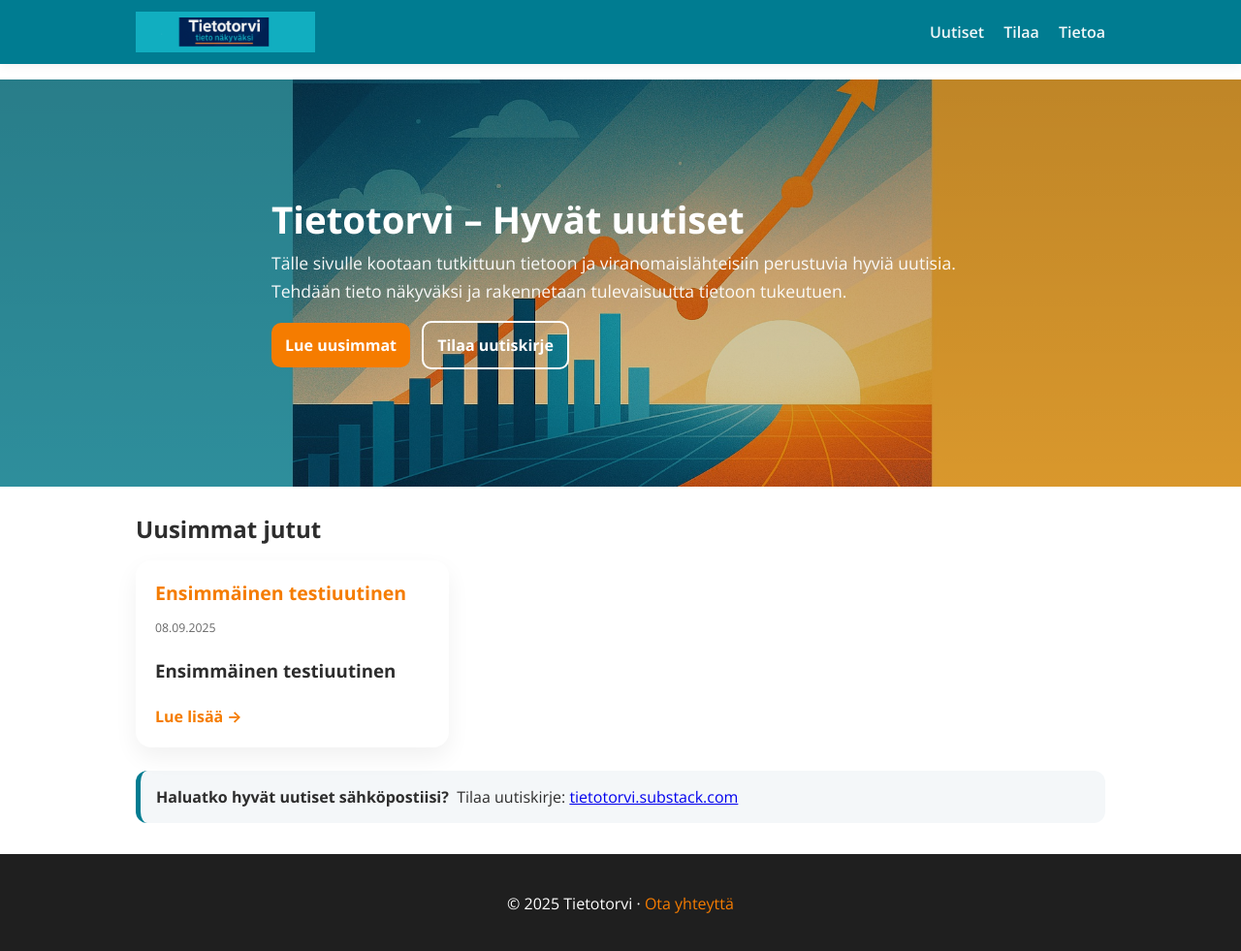
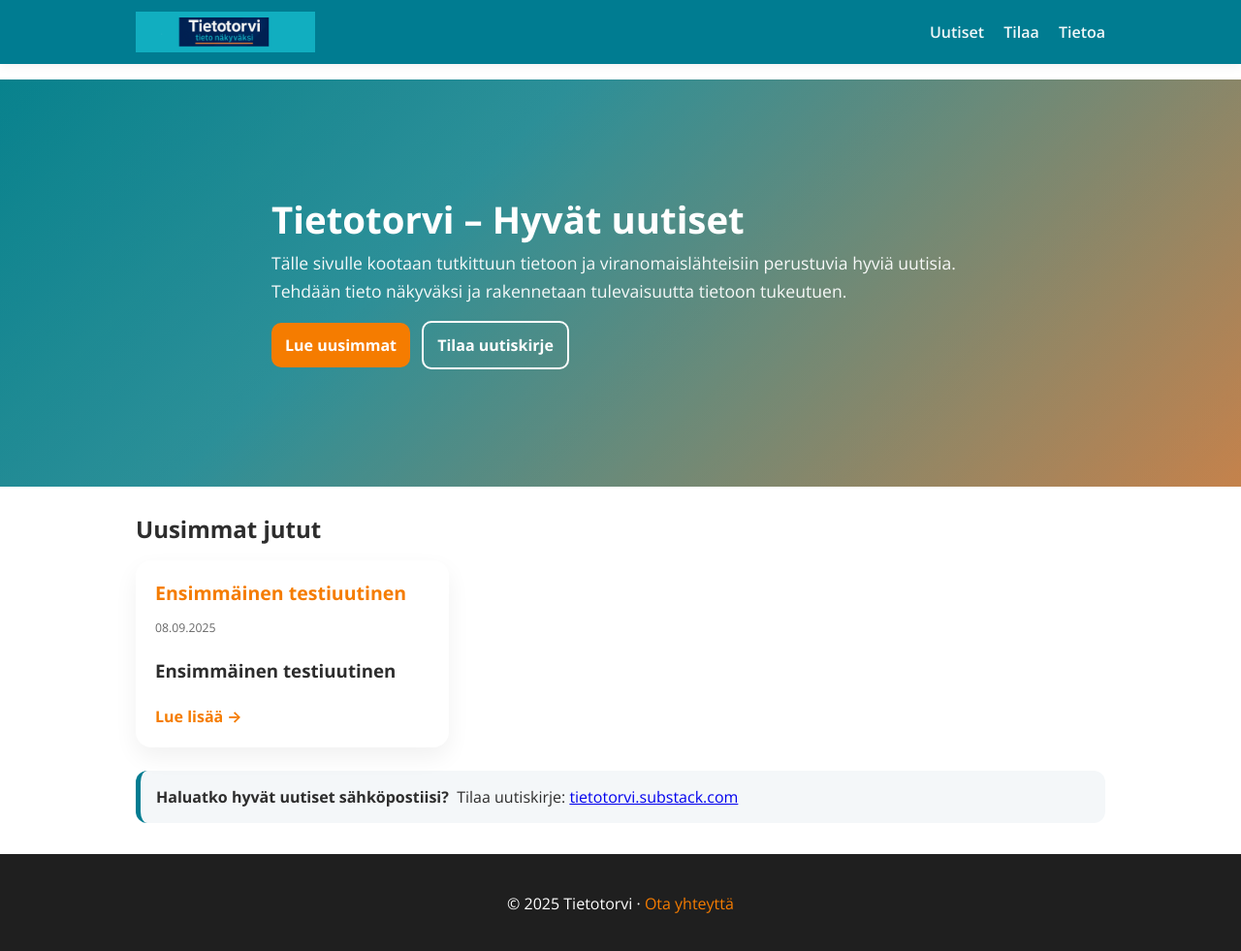
Before and after one commit to JarkkoKV/tietotorvi-site, a Jekyll site: the page built from index.md, in a window 1280 px wide and 984 px high. Shown: the top 981 px of the window at 97% size. Built offline with Jekyll 4.4.1, drawn with Linux system fonts in a browser that asks for light colours.

Commit message:
ui: vaihda hero-tausta gradienttiin (turkoosi→oranssi) + overlay kontrastille

```diff
--- a/assets/style.css
+++ b/assets/style.css
@@ -43,8 +43,8 @@ html,body{
   position:relative;
   min-height: 360px;
   background:
-    linear-gradient( to bottom, rgba(0,0,0,.25), rgba(0,0,0,.15) ),
-    url('/assets/img/hero-bg.jpg') center/cover no-repeat;
+    linear-gradient(135deg, rgba(0,0,0,.20), rgba(0,0,0,.20)),
+    linear-gradient(135deg, #0aa2b0 0%, #37b3be 35%, #f6a25e 100%);
   color:#fff;
   display:flex; align-items:center;
 }
```
